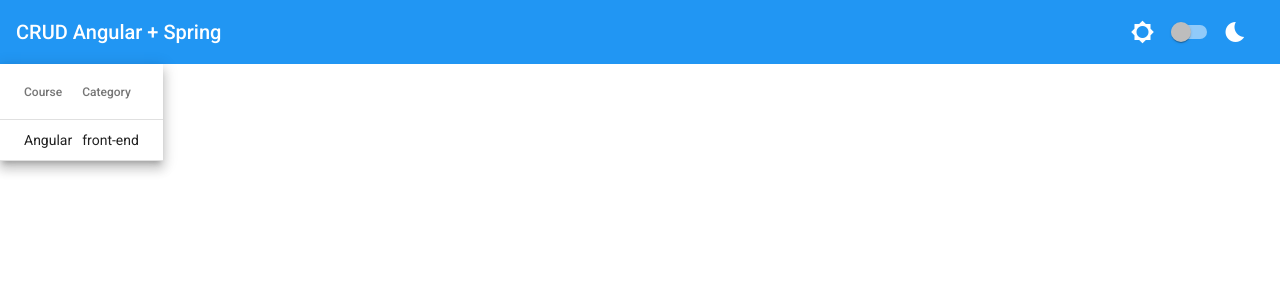
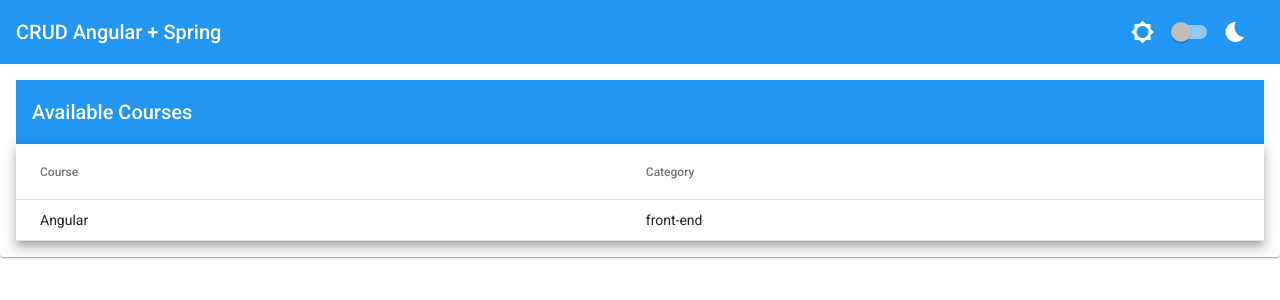
Before and after one commit to tchfer/crud-angular-spring, an Angular app in the folder crud-angular/: page /courses in a window 1280 px wide. Shown: the top 300 px of the page. Built offline with nearby package versions, Linux system fonts and the light colour scheme.

Commit message:
add card to wrap table and toolbar

```diff
--- a/crud-angular/src/app/courses/courses/courses.component.html
+++ b/crud-angular/src/app/courses/courses/courses.component.html
@@ -1,17 +1,20 @@
+<mat-card>
+
+  <mat-toolbar color="primary"> Available Courses </mat-toolbar>
   <table mat-table [dataSource]="courses" class="mat-elevation-z8">
-
     <!-- Name Column -->
     <ng-container matColumnDef="name">
-    <th mat-header-cell *matHeaderCellDef> Course </th>
-    <td mat-cell *matCellDef="let course"> {{ course.name }} </td>
+      <th mat-header-cell *matHeaderCellDef>Course</th>
+      <td mat-cell *matCellDef="let course">{{ course.name }}</td>
     </ng-container>
 
     <!-- Category Column -->
     <ng-container matColumnDef="category">
-    <th mat-header-cell *matHeaderCellDef> Category </th>
-    <td mat-cell *matCellDef="let course"> {{course.category}} </td>
+      <th mat-header-cell *matHeaderCellDef>Category</th>
+      <td mat-cell *matCellDef="let course">{{ course.category }}</td>
     </ng-container>
 
     <tr mat-header-row *matHeaderRowDef="displayedColumns"></tr>
-  <tr mat-row *matRowDef="let row; columns: displayedColumns;"></tr>
+    <tr mat-row *matRowDef="let row; columns: displayedColumns"></tr>
   </table>
+</mat-card>
--- a/crud-angular/src/app/courses/courses/courses.component.scss
+++ b/crud-angular/src/app/courses/courses/courses.component.scss
@@ -1,3 +1,7 @@
+table {
+  width: 100%;
+}
+
 .mat-row {
   height: auto;
 }
```
Also changed, not shown: crud-angular/src/app/courses/courses.module.ts (+5 -3 lines). Lines whose indentation alone changed are shown as unchanged.
